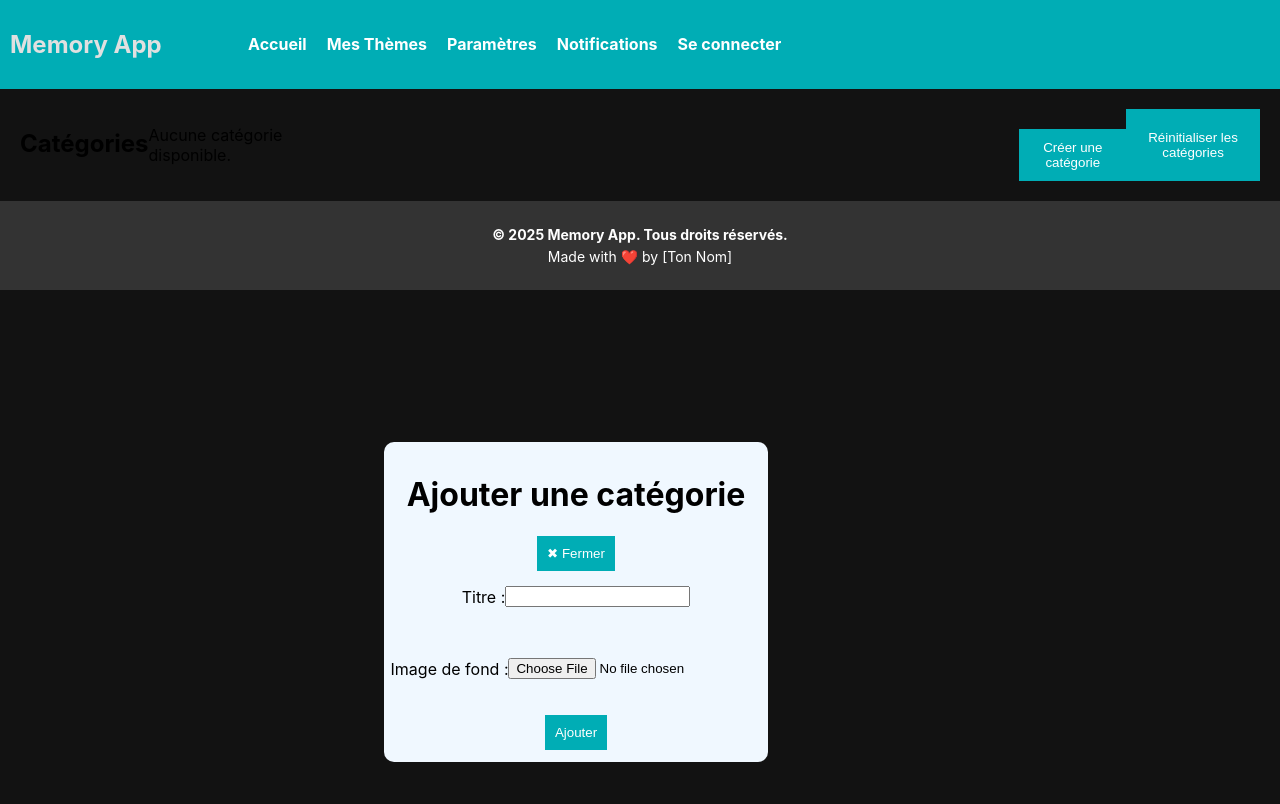
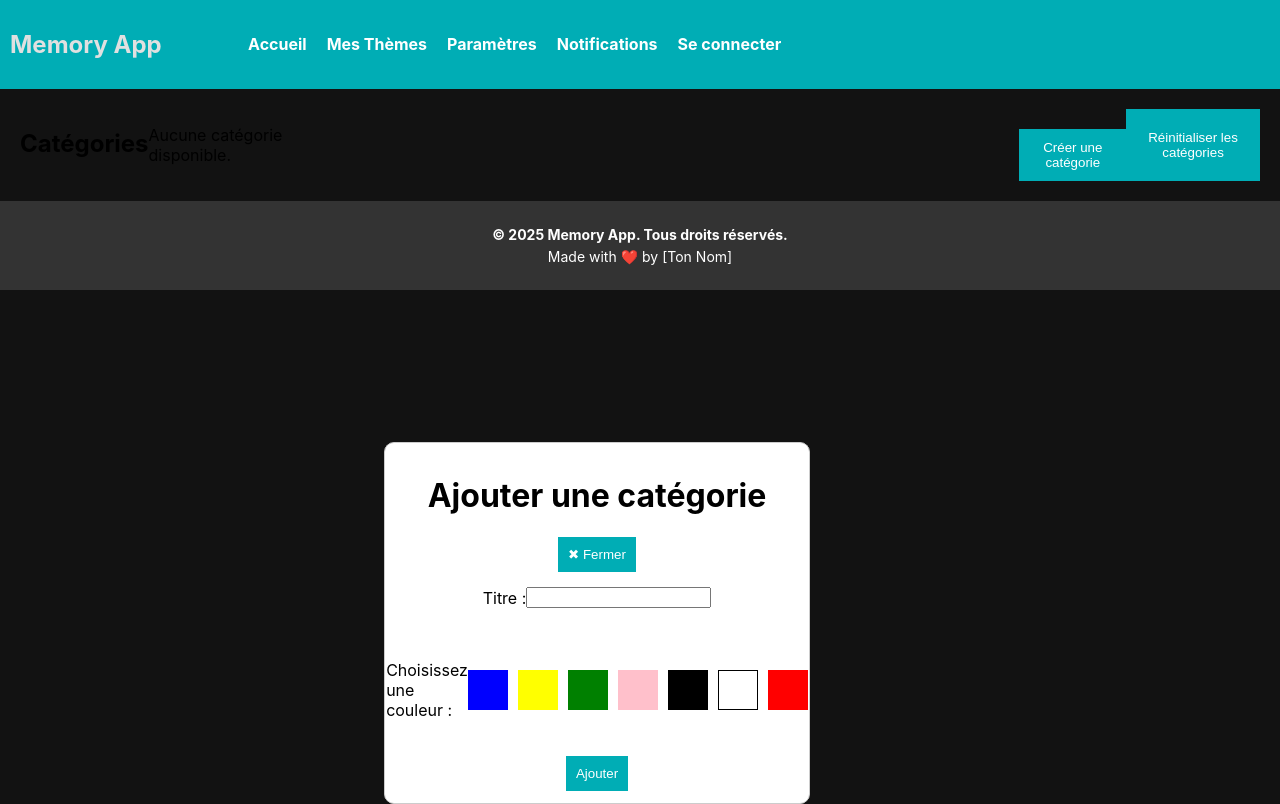
Before and after one commit to thomasiafrate1/Memory-Project, a React (Create React App) app: page /themes in a window 1280 px wide. Both pictures are taken after a click on the button "Créer une catégorie". Built offline with nearby package versions, Linux system fonts and the light colour scheme.

Commit message:
Update Themespage

```diff
--- a/src/pages/Themespage.tsx
+++ b/src/pages/Themespage.tsx
@@ -3,10 +3,10 @@ import Navbar from "../components/Navbar.tsx";
 import Footer from "../components/Footer.tsx";
 
 const Themes = () => {
-  const [categories, setCategories] = useState<{ title: string; image: string; originalCat: boolean }[]>([]);
+  const [categories, setCategories] = useState<{ title: string; color: string; originalCat: boolean }[]>([]);
   const [isModalOpen, setIsModalOpen] = useState(false);
   const [newTitle, setNewTitle] = useState("");
-  const [newImage, setNewImage] = useState<string | null>(null);
+  const [newColor, setNewColor] = useState<string | null>(null);
 
   // Fonction pour récupérer les catégories depuis localStorage
   const loadCategories = () => {
@@ -24,8 +24,6 @@ const Themes = () => {
         console.error("Erreur de parsing du localStorage:", error);
         setCategories([]);
       }
-    } else {
-      console.log("Salut")
     }
   };
 
@@ -34,41 +32,37 @@ const Themes = () => {
     loadCategories();
   }, []);
 
-  // Gérer le changement de titre dans le modal
+  // Gérer le changement de titre
   const handleTitleChange = (event: React.ChangeEvent<HTMLInputElement>) => {
     setNewTitle(event.target.value);
   };
 
-  // Gérer le changement d'image
-  const handleImageChange = (event: React.ChangeEvent<HTMLInputElement>) => {
-    const file = event.target.files?.[0];
-    if (file) {
-      const imageUrl = URL.createObjectURL(file);
-      setNewImage(imageUrl);
-    }
+  // Gérer la sélection de couleur
+  const handleColorSelect = (color: string) => {
+    setNewColor(color);
   };
 
-  // Ajouter une nouvelle catégorie
+  // Ajouter une nouvelle catégorie avec la couleur sélectionnée
   const addCategoryFromModal = () => {
-    if (newTitle && newImage) {
-      const newCategory = { title: newTitle, image: newImage, originalCat: false };
+    if (newTitle && newColor) {
+      const newCategory = { title: newTitle, color: newColor, originalCat: false };
       const updatedCategories = [...categories, newCategory];
 
       setCategories(updatedCategories);
       localStorage.setItem("categories", JSON.stringify(updatedCategories));
 
       setNewTitle("");
-      setNewImage(null);
+      setNewColor(null);
       setIsModalOpen(false);
     } else {
-      alert("Veuillez entrer un titre et sélectionner une image !");
+      alert("Veuillez entrer un titre et choisir une couleur !");
     }
   };
 
   // Réinitialiser les catégories
   const resetCategories = () => {
     localStorage.removeItem("categories");
-    loadCategories(); // Recharge les valeurs par défaut
+    loadCategories();
   };
 
   return (
@@ -79,7 +73,11 @@ const Themes = () => {
         <div className="cat">
           {categories.length > 0 ? (
             categories.map((category, index) => (
-              <div key={index} className="CarteCat" style={{ backgroundColor: `red` }}>
+              <div
+                key={index}
+                className="CarteCat"
+                style={{ backgroundColor: category.color, padding: "20px", borderRadius: "10px", margin: "10px" }}
+              >
                 <h3>{category.title}</h3>
               </div>
             ))
@@ -94,16 +92,24 @@ const Themes = () => {
       <Footer />
 
       {isModalOpen && (
-        <div className="modal">
+        <div className="modal" style={{ padding: "20px", border: "1px solid #ccc", background: "#fff" }}>
           <h1>Ajouter une catégorie</h1>
           <button className="closeModal" onClick={() => setIsModalOpen(false)}>✖ Fermer</button>
           <div>
             <p>Titre :</p>
-            <input type="text" className="inputTitre" onChange={handleTitleChange} />
+            <input type="text" className="inputTitre" value={newTitle} onChange={handleTitleChange} />
           </div>
           <div>
-            <p>Image de fond :</p>
-            <input type="file" className="inputImage" onChange={handleImageChange} />
+            <p>Choisissez une couleur :</p>
+            <div style={{ display: "flex", gap: "10px", margin: "10px 0" }}>
+              <button className="buttonBleu" style={{ backgroundColor: "blue", width: "40px", height: "40px" }} onClick={() => handleColorSelect("blue")}></button>
+              <button className="buttonJaune" style={{ backgroundColor: "yellow", width: "40px", height: "40px" }} onClick={() => handleColorSelect("yellow")}></button>
+              <button className="buttonVert" style={{ backgroundColor: "green", width: "40px", height: "40px" }} onClick={() => handleColorSelect("green")}></button>
+              <button className="buttonRose" style={{ backgroundColor: "pink", width: "40px", height: "40px" }} onClick={() => handleColorSelect("pink")}></button>
+              <button className="buttonNoir" style={{ backgroundColor: "black", width: "40px", height: "40px", color: "white" }} onClick={() => handleColorSelect("black")}></button>
+              <button className="buttonBlanc" style={{ backgroundColor: "white", width: "40px", height: "40px", border: "1px solid black" }} onClick={() => handleColorSelect("white")}></button>
+              <button className="buttonRouge" style={{ backgroundColor: "red", width: "40px", height: "40px" }} onClick={() => handleColorSelect("red")}></button>
+            </div>
           </div>
           <button onClick={addCategoryFromModal}>Ajouter</button>
         </div>
```
